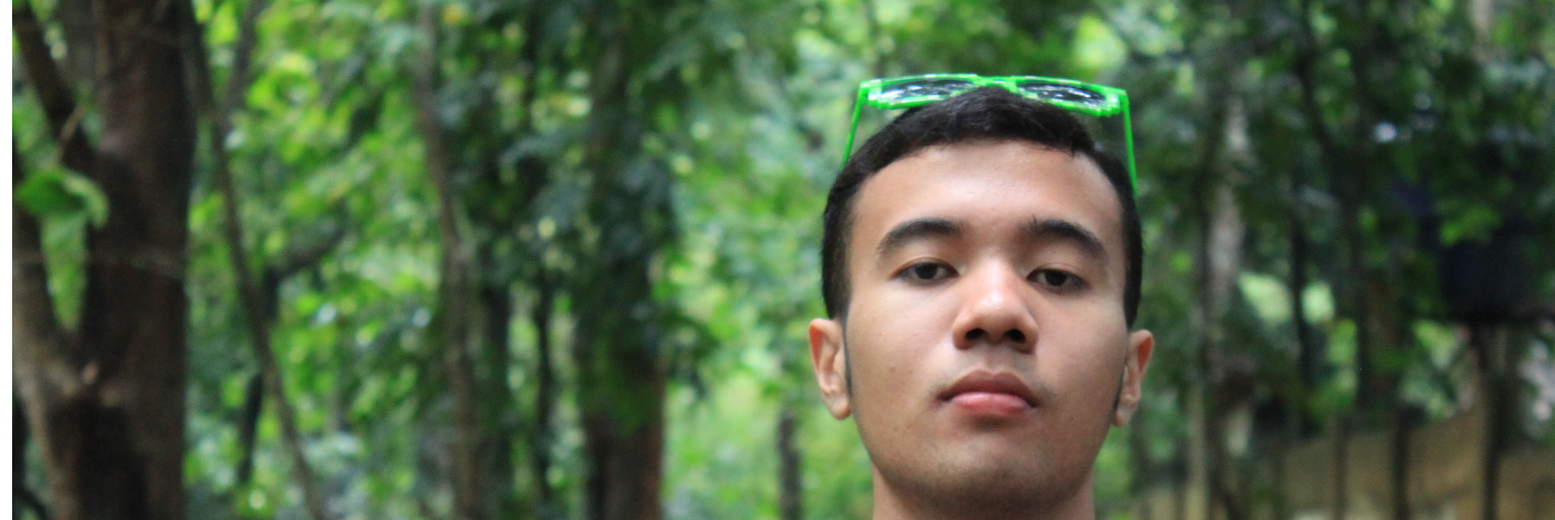
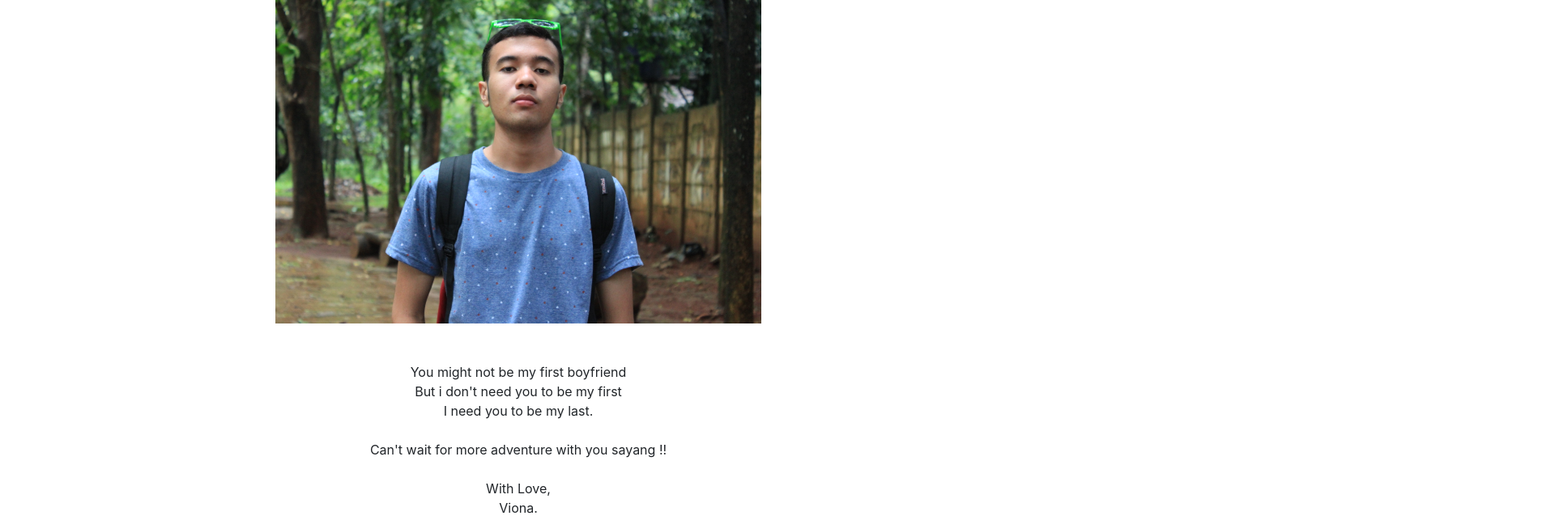
Before and after one commit to alliciaviona/alliciaviona.github.io, a website: page mousehunt.html in a window 1280 px wide. Shown: the top 643 px of the page at 81% size, 1920 px wide, since content can reach past the window. Drawn offline with nearby package versions, Linux system fonts and the light colour scheme; files whose address does not match are found by name.

Commit message:
Update mousehunt.html

```diff
--- a/mousehunt.html
+++ b/mousehunt.html
@@ -21,111 +21,11 @@
   <body>
     <center>
         <div class="container-fluid">
-            <!-- <div id="container">
-                <button type="button" class="btn btn-primary" id="left"></button>
-                <div id="slider">
-                    <div id="slides">
-                        <div class="image">
-                            <img src="images/1618442_785379084824527_849671639_n.jpg" alt="">
-                        </div>
-                        <div class="image">
-                            <img src="images/17098344_10208632112665632_5950251610869930820_n.jpg" alt="">
-                        </div>
-                        <div class="image">
-                            <img src="images/17103667_10208632303830411_847109589716190682_n.jpg" alt="">
-                        </div>
-                        <div class="image">
-                            <img src="images/20150417_203543.jpg" alt="">
-                        </div>
-                        <div class="image">
-                            <img src="images/26000930_10211145032767064_397384174035470352_n.jpg" alt="">
-                        </div>
-                        <div class="image">
-                            <img src="images/17098439_10208632300470327_4432727236673608706_n.jpg" alt="">
-                        </div>
-                        <div class="image">
-                            <img src="images/17155686_10208632305790460_2639446993251755608_n.jpg" alt="">
-                        </div>
-                        <div class="image">
-                            <img src="images/17155929_10208632107985515_4706019387150926319_n.jpg" alt="">
-                        </div>
-                        <div class="image">
-                            <img src="images/42902791_10213043523468145_1266243422142857216_n.jpg" alt="">
-                        </div>
-                        <div class="image">
-                            <img src="images/42999653_10213043519468045_1258593982309466112_n.jpg" alt="">
-                        </div>
-                        <div class="image">
-                            <img src="images/43851515_10213117183829608_4821395175408402432_n.jpg" alt="">
-                        </div>
-                        <div class="image">
-                            <img src="images/530559_283463425065407_598143098_n.jpg" alt="">
-                        </div>
-                        <div class="image">
-                            <img src="images/541428_283429478402135_1528317626_n.jpg" alt="">
-                        </div>
-                        <div class="image">
-                            <img src="images/Capture.PNG" alt="">
-                        </div>
-                        <div class="image">
-                            <img src="images/Captureee.PNG" alt="">
-                        </div>
-                        <div class="image">
-                            <img src="images/IMG_0435.JPG" alt="">
-                        </div>
-                        <div class="image">
-                            <img src="images/IMG_0650.JPG" alt="">
-                        </div>
-                        <div class="image">
-                            <img src="images/IMG_0662.JPG" alt="">
-                        </div>
-                        <div class="image">
-                            <img src="images/IMG_5337.JPG" alt="">
-                        </div>
-                        <div class="image">
-                            <img src="images/IMG_6233.JPG" alt="">
-                        </div>
-                        <div class="image">
-                            <img src="images/IMG_6263.JPG" alt="">
-                        </div>
-                        <div class="image">
-                            <img src="images/IMG_6301.JPG" alt="">
-                        </div>
-                        <div class="image">
-                            <img src="images/IMG_6437.JPG" alt="">
-                        </div>
-                        <div class="image">
-                            <img src="images/IMG_6438.JPG" alt="">
-                        </div>
-                        <div class="image">
-                            <img src="images/IMG_6575.JPG" alt="">
-                        </div>
-                        <div class="image">
-                            <img src="images/IMG_6773.JPG" alt="">
-                        </div>
-                        <div class="image">
-                            <img src="images/IMG_6791.JPG" alt="">
-                        </div>
-                        <div class="image">
-                            <img src="images/IMG_7982.JPG" alt="">
-                        </div>
-                        <div class="image">
-                            <img src="images/avatar.jpg" alt="">
-                        </div>
-                        <div class="image">
-                            <img src="images/photography.png" alt="">
-                        </div>
-
-                    </div>
-                </div>
-                <button type="button" class="btn btn-primary" id="right"></button>
-            </div> -->
             <div class="picture">
-                <img id="my_baby" src="images/IMG_5337.JPG" alt="Our second 'date'">
+                <img id="my_baby" src="images/IMG_5337.JPG" alt="Our second 'date'" width="600px" height="400px">
             </div>
             <div class="text">
                 <p>
-                    <br>
                     <br>
                     <br>
                     You might not be my first boyfriend<br>
```
